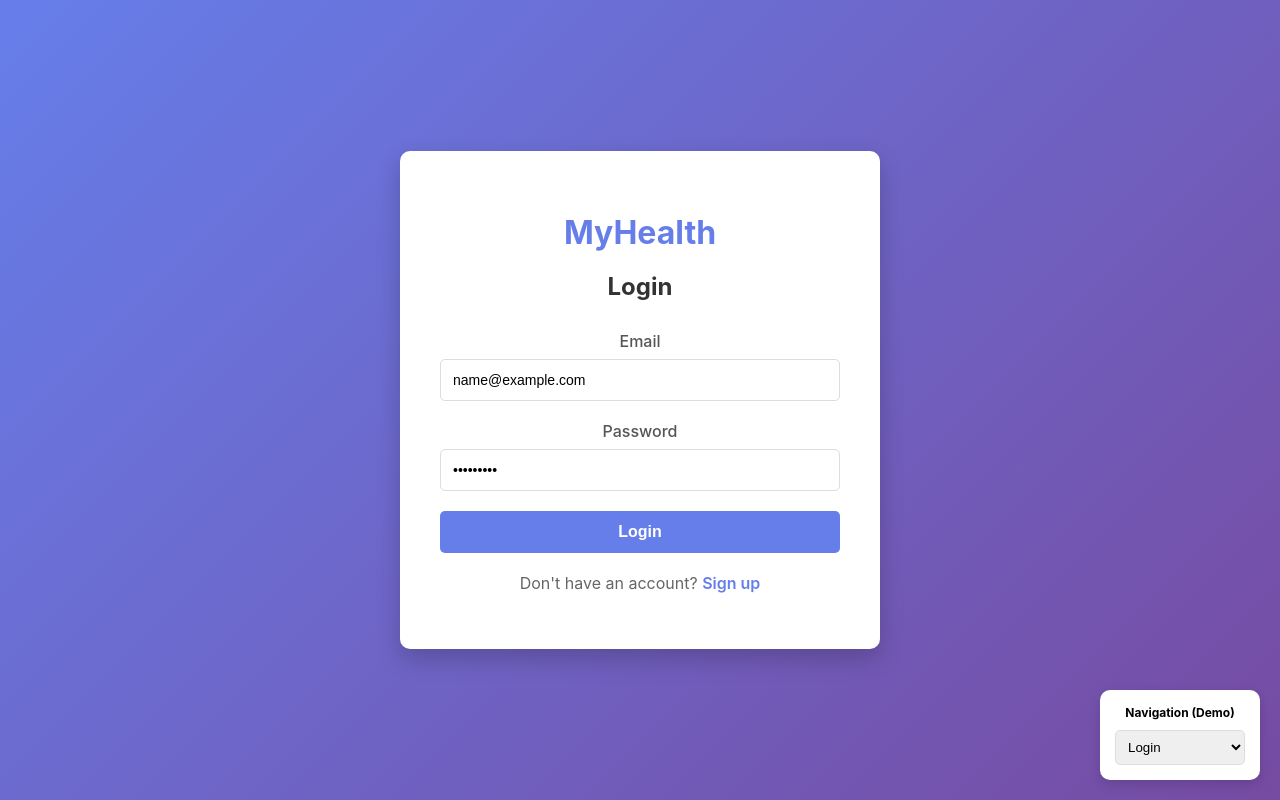
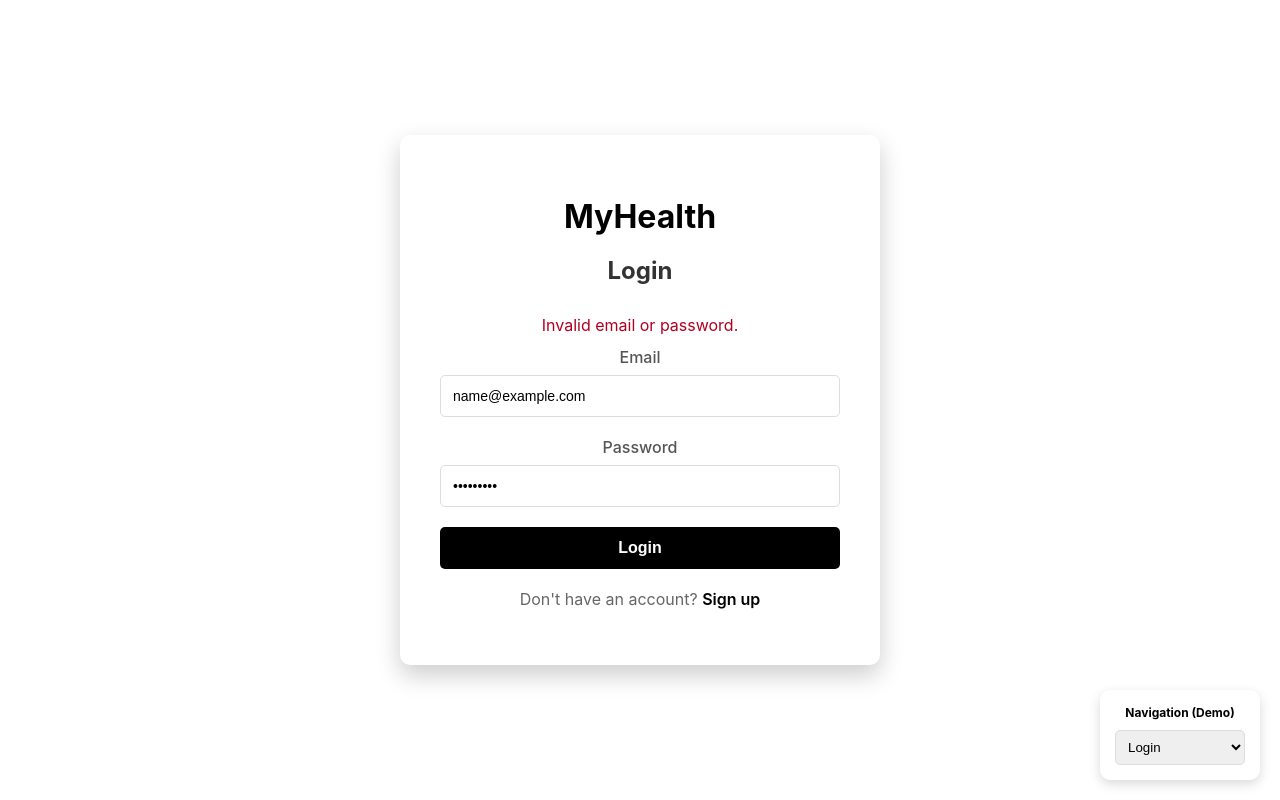
Before and after one commit to Yashada7/MyHealth-FE, a React (Create React App) app: page / in a window 1280 px wide. Both pictures are taken after typing "name@example.com", "Sample123" into the empty fields and a click on the button "Login". Built offline with nearby package versions, Linux system fonts and the light colour scheme.

Commit message:
Login page changes

```diff
--- a/src/App.js
+++ b/src/App.js
@@ -13,7 +13,7 @@ function App() {
   const renderPage = () => {
     switch (currentPage) {
       case 'login':
-        return <Login />;
+        return <Login onLoginSuccess={() => setCurrentPage('dashboard')} onNavigate={(page) => setCurrentPage(page)} />;
       case 'register':
         return <Register />;
       case 'dashboard':
--- a/src/pages/Login.css
+++ b/src/pages/Login.css
@@ -3,7 +3,7 @@
   justify-content: center;
   align-items: center;
   min-height: 100vh;
-  background: linear-gradient(135deg, #667eea 0%, #764ba2 100%);
+  background: white;
 }
 
 .login-card {
@@ -16,7 +16,7 @@
 }
 
 .login-card h1 {
-  color: #667eea;
+  color: black;
   text-align: center;
   margin-bottom: 10px;
   font-size: 32px;
@@ -49,16 +49,17 @@
   box-sizing: border-box;
 }
 
-.form-group input:focus {
-  outline: none;
-  border-color: #667eea;
+.login-card .form-group input:focus {
+  outline: none !important;
+  border-color: #000 !important;
+  box-shadow: 0 0 0 3px rgba(0, 0, 0, 0.06) !important;
 }
 
-.btn-primary {
+.login-card .btn-primary {
   width: 100%;
   padding: 12px;
-  background: #667eea;
-  color: white;
+  background: #000 !important;
+  color: #fff !important;
   border: none;
   border-radius: 5px;
   font-size: 16px;
@@ -67,8 +68,8 @@
   transition: background 0.3s;
 }
 
-.btn-primary:hover {
-  background: #5568d3;
+.login-card .btn-primary:hover {
+  background: #000 !important;
 }
 
 .signup-link {
@@ -78,7 +79,7 @@
 }
 
 .signup-link a {
-  color: #667eea;
+  color: black;
   text-decoration: none;
   font-weight: 600;
 }
--- a/src/pages/Login.js
+++ b/src/pages/Login.js
@@ -1,14 +1,36 @@
 import React, { useState } from 'react';
 import './Login.css';
 
-function Login() {
+function Login({ onLoginSuccess, onNavigate }) {
   const [email, setEmail] = useState('');
   const [password, setPassword] = useState('');
+  const [error, setError] = useState('');
+
+  // Static credentials (assumption): change as needed
+  const VALID_EMAIL = 'test_user@gmail.com';
+  const VALID_PASSWORD = 'password123';
 
   const handleSubmit = (e) => {
     e.preventDefault();
-    console.log('Login attempt:', { email, password });
-    // Add login logic here
+
+    if (email === VALID_EMAIL && password === VALID_PASSWORD) {
+      setError('');
+      console.log('Login successful:', { email });
+      if (onLoginSuccess) onLoginSuccess();
+    } else {
+      setError('Invalid email or password.');
+      console.log('Login failed:', { email });
+    }
+  };
+
+  const handleEmailChange = (e) => {
+    setEmail(e.target.value);
+    if (error) setError('');
+  };
+
+  const handlePasswordChange = (e) => {
+    setPassword(e.target.value);
+    if (error) setError('');
   };
 
   return (
@@ -16,6 +38,13 @@ function Login() {
       <div className="login-card">
         <h1>MyHealth</h1>
         <h2>Login</h2>
+
+        {error && (
+          <div className="login-error" role="alert" aria-live="assertive" style={{ color: '#b00020', marginBottom: '12px' }}>
+            {error}
+          </div>
+        )}
+
         <form onSubmit={handleSubmit}>
           <div className="form-group">
             <label htmlFor="email">Email</label>
@@ -23,7 +52,7 @@ function Login() {
               type="email"
               id="email"
               value={email}
-              onChange={(e) => setEmail(e.target.value)}
+              onChange={handleEmailChange}
               placeholder="Enter your email"
               required
             />
@@ -34,7 +63,7 @@ function Login() {
               type="password"
               id="password"
               value={password}
-              onChange={(e) => setPassword(e.target.value)}
+              onChange={handlePasswordChange}
               placeholder="Enter your password"
               required
             />
@@ -42,7 +71,7 @@ function Login() {
           <button type="submit" className="btn-primary">Login</button>
         </form>
         <p className="signup-link">
-          Don't have an account? <a href="#register">Sign up</a>
+          Don't have an account? <a href="#register" onClick={(e) => { e.preventDefault(); if (onNavigate) onNavigate('register'); }}>Sign up</a>
         </p>
       </div>
     </div>
```
Also changed, not shown: 1 other file (tests, documents, lock files or other folders).
